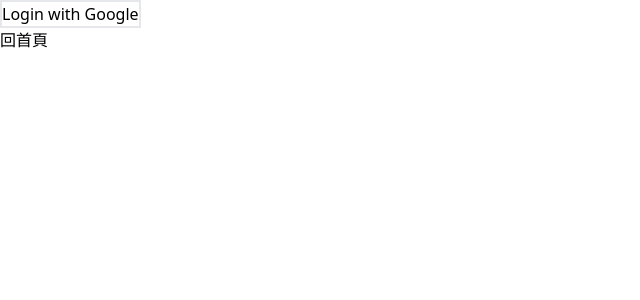
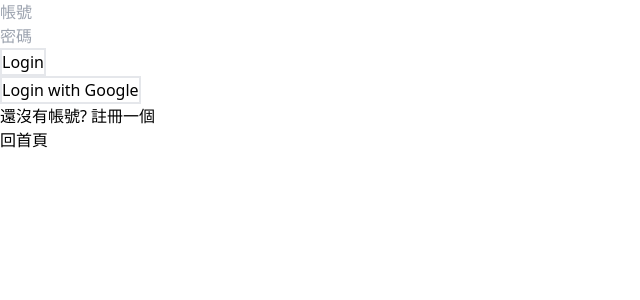
Before and after one commit to gn01792218/Nuxt3-ModelHobby, a Nuxt app: page /login in a window 1280 px wide. Shown: the top 300 px of the page, without its empty margins (0-640 px from the left). Built offline with nearby package versions, Linux system fonts and the light colour scheme; no server answers.

Commit message:
[feature] add signUp and login with email and password

```diff
--- /dev/null
+++ b/composables/useAuth.ts
@@ -0,0 +1,41 @@
+export default () => {
+  const supabase = useSupabaseClient();
+  const email = ref("");
+  const password = ref("");
+
+  async function signUp() {
+    const { error } = await supabase.auth.signUp({
+      email: email.value,
+      password: password.value,
+    });
+    if (error) alert(error);
+  }
+  async function login() {
+    console.log(email.value, password.value);
+    const { error } = await supabase.auth.signInWithPassword({
+      email: email.value,
+      password: password.value,
+    });
+    navigateTo("/");
+    if (error) alert(error);
+  }
+  async function loginWithGoogle() {
+    const { error } = await supabase.auth.signInWithOAuth({
+      provider: "google",
+      // options:{
+      //     redirectTo:`/MyModel`
+      // }
+    });
+    if (error) alert(error);
+  }
+
+  return {
+    //data
+    email,
+    password,
+    //methods
+    signUp,
+    login,
+    loginWithGoogle,
+  };
+};
--- a/pages/login.vue
+++ b/pages/login.vue
@@ -1,24 +1,21 @@
 <template>
     <div>
-        <button class="block border-2" @click="login">Login with Google</button>
-    <NuxtLink to="/">回首頁</NuxtLink>
+        <input class="block" type="email" placeholder="帳號" v-model="email">
+        <input class="block" type="password" placeholder="密碼" v-model="password" autocomplete="true">
+        <button class="block border-2" @click="login">Login</button>
+        <button class="block border-2" @click="loginWithGoogle">Login with Google</button>
+        <section>
+            還沒有帳號?
+            <NuxtLink to="/signUp">註冊一個</NuxtLink>
+        </section>
+        <NuxtLink to="/">回首頁</NuxtLink>
     </div>
 </template>
 
 <script setup lang="ts">
 definePageMeta({
-    layout:"login"
+    layout: "login"
 })
+const { login, loginWithGoogle, email, password } = useAuth()
 
-const supabase = useSupabaseClient()
-const user = useSupabaseUser()
-async function login(){
-    const { error } = await  supabase.auth.signInWithOAuth({
-        provider:'google',
-        // options:{
-        //     redirectTo:`/MyModel`
-        // }
-    })
-    if(error) console.log(error)
-}
 </script>
--- /dev/null
+++ b/pages/signUp.vue
@@ -0,0 +1,20 @@
+<template>
+    <div>
+        <input class="block" type="email" placeholder="帳號" v-model="email">
+        <input class="block" type="password" placeholder="密碼" v-model="password" autocomplete="true">
+        <button class="block border-2" @click="signUp">註冊</button>
+        <section>
+            已經有帳號了?
+            <button class="block border-2" @click="login">Login</button>
+            <button class="block border-2" @click="loginWithGoogle">Login with Google</button>
+            <NuxtLink to="/">回首頁</NuxtLink>
+        </section>
+    </div>
+</template>
+
+<script setup lang="ts">
+definePageMeta({
+    layout: "login"
+})
+const { signUp, login, loginWithGoogle, email, password } = useAuth()
+</script>
```
